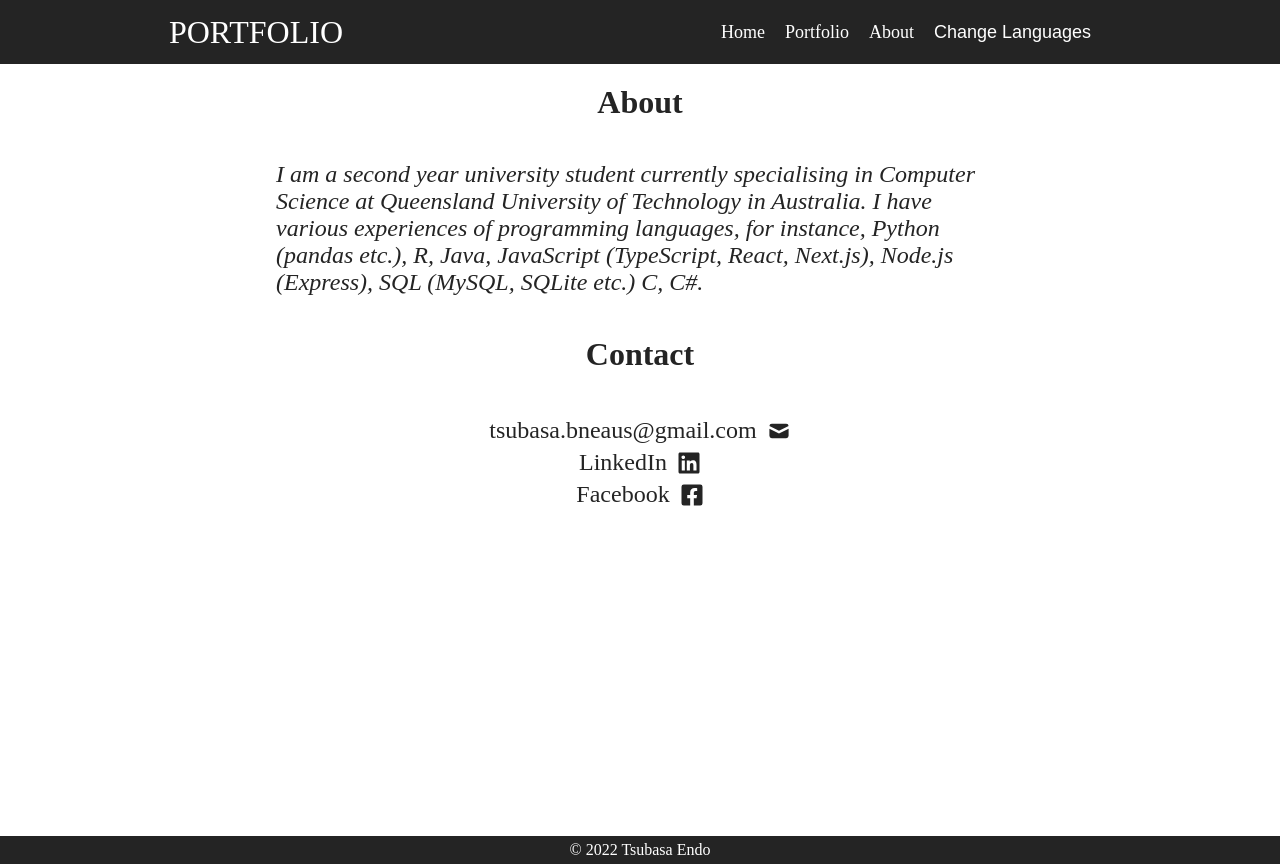
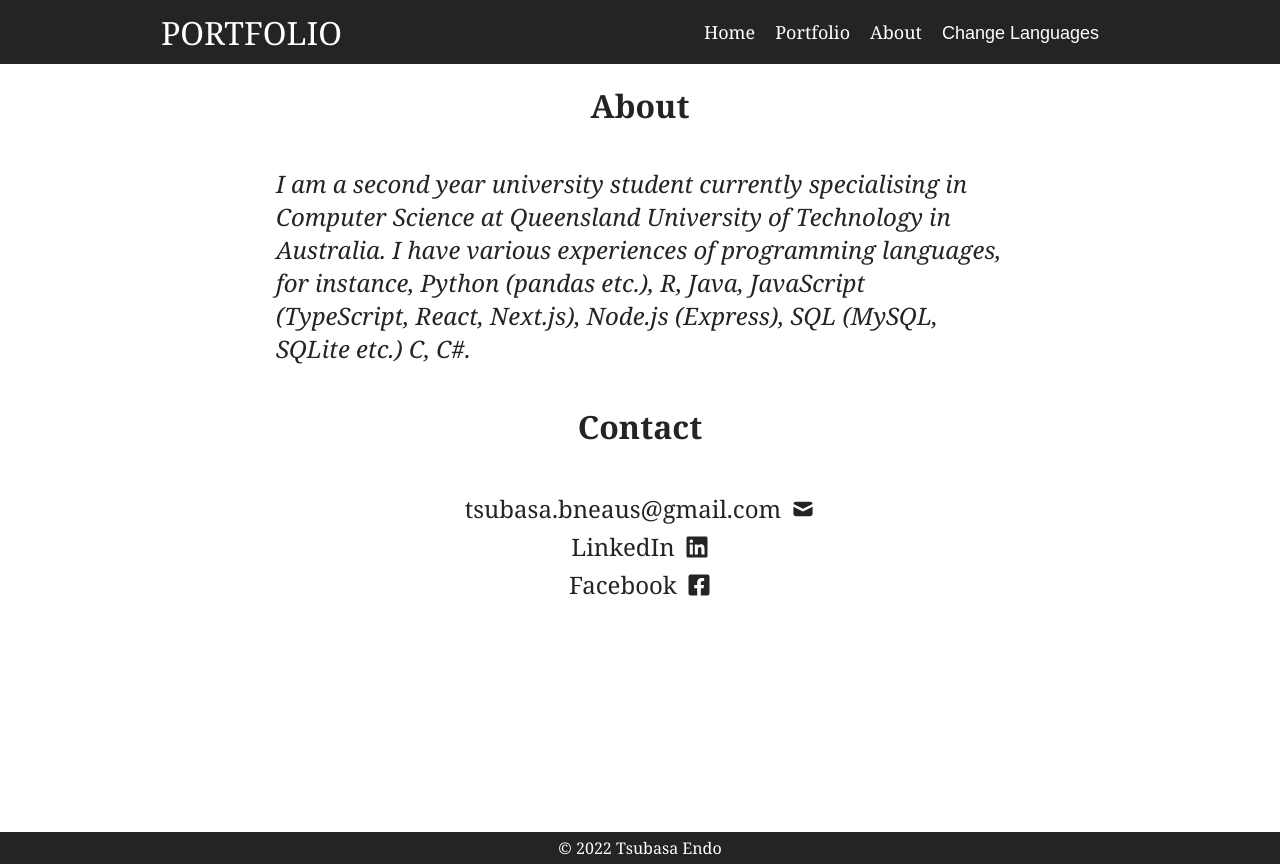
Before and after one commit to TsubasaBneAus/website-portfolio, a Next.js app: page /about in a window 1280 px wide. Built offline with nearby package versions, Linux system fonts and the light colour scheme.

Commit message:
fix layout

```diff
--- a/styles/globals.css
+++ b/styles/globals.css
@@ -17,6 +17,7 @@ main {
 }
 
 header {
+  font-family: Georgia, 'Times New Roman', Times, serif;
   display: flex;
   justify-content: space-around;
   align-items: center;
@@ -107,6 +108,7 @@ header nav ul li a:hover {
 }
 
 footer {
+  font-family: Georgia, 'Times New Roman', Times, serif;
   background-color: rgb(36, 36, 36);
   color: white;
   position: absolute;
@@ -123,6 +125,7 @@ footer p {
 .introduction,
 .portfolio,
 .about {
+  font-family: Georgia, 'Times New Roman', Times, serif;
   display: flex;
   flex-direction: column;
   align-items: center;
```
